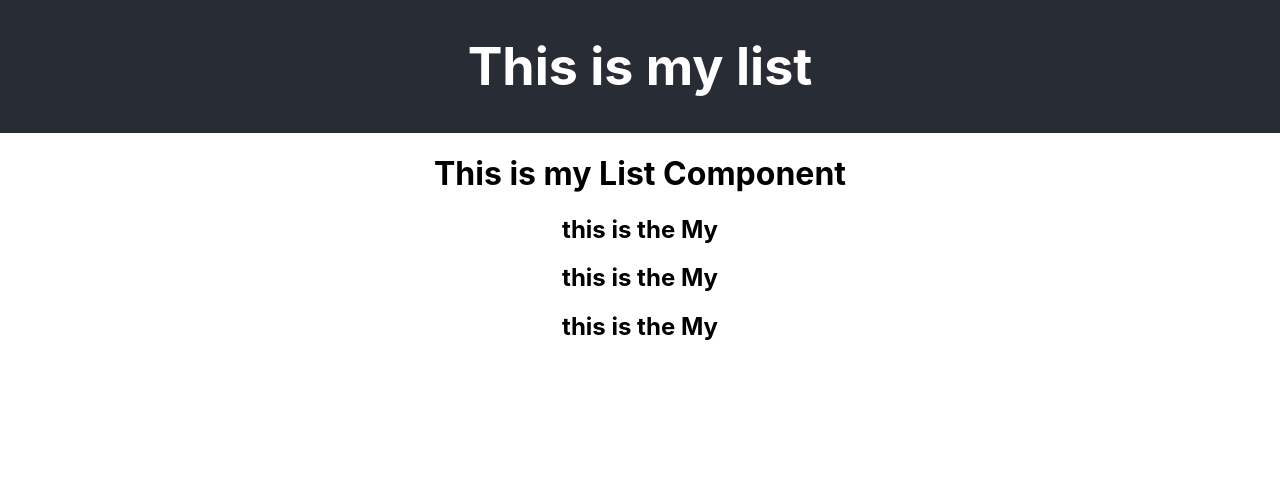
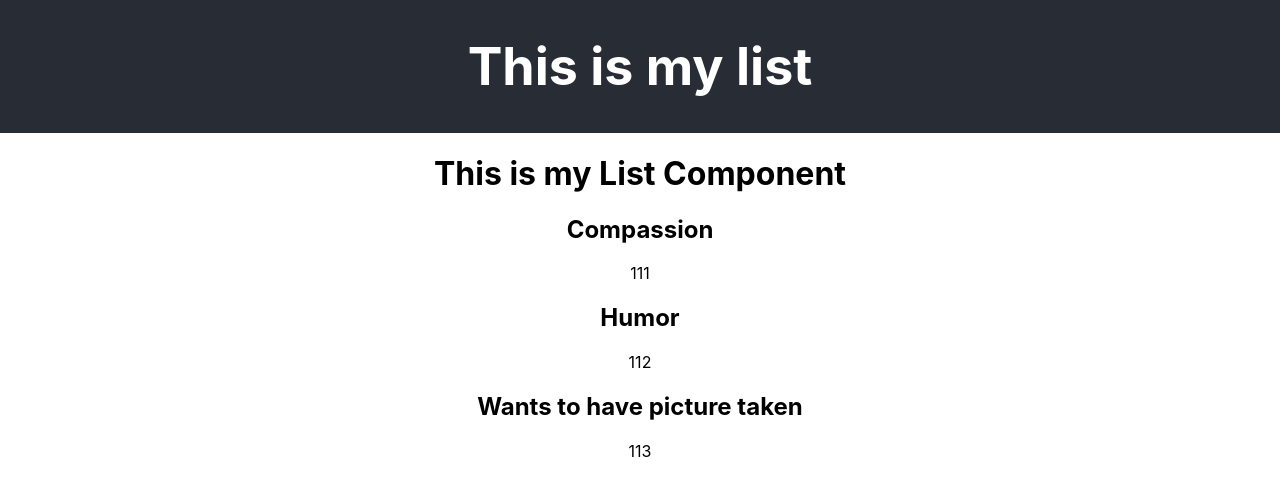
Before and after one commit to AsaOfDiamonds/my-list-practice, a React (Create React App) app: page / in a window 1280 px wide. Shown: the top 496 px of the page. Built offline with nearby package versions, Linux system fonts and the light colour scheme.

Commit message:
finished passing state as props to dispaly on MY component

```diff
--- a/src/components/My.js
+++ b/src/components/My.js
@@ -3,7 +3,8 @@ import React from "react";
 const My = props => {
   return(
     <div className='my'>
-      <h2>this is the My</h2>
+      <h2>{props.item.name}</h2>
+      <p>{props.item.id}</p>
     </div>
   );
 }
```
